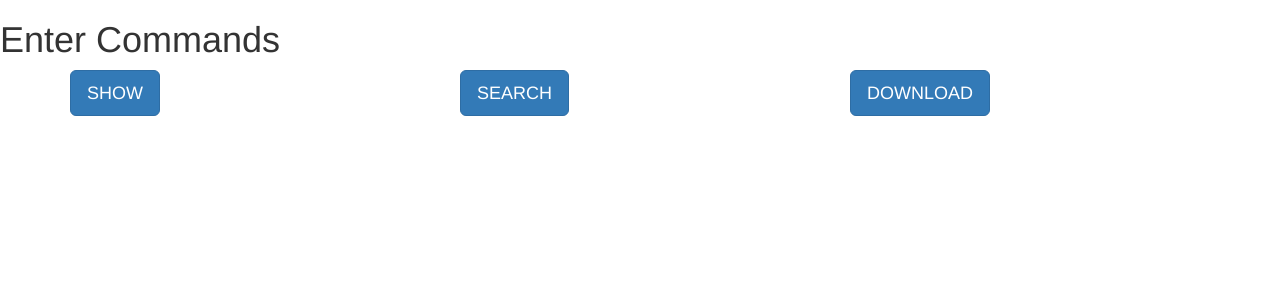
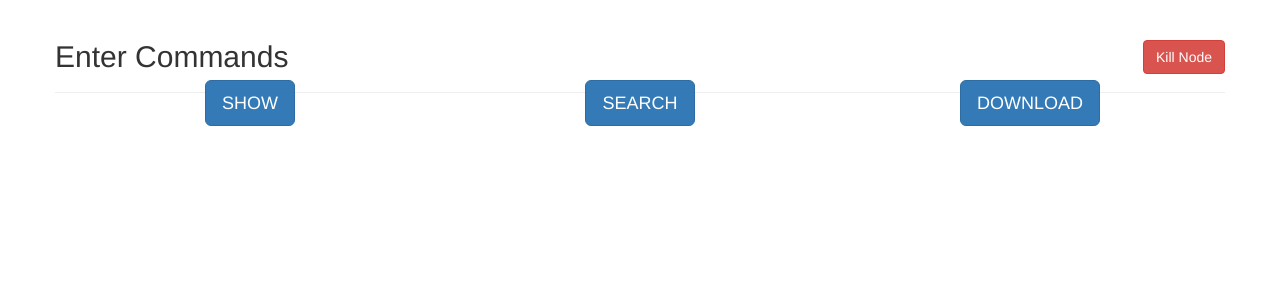
Before and after one commit to AkilaDPerera/distributed_system, a Flask app: page / in a window 1280 px wide. Shown: the top 300 px of the page. Run offline with Flask 2, Linux system fonts and the light colour scheme; parts of the project's set-up code (start-up, migrations or seed data) failed here and were passed over; some libraries are stand-ins or nearby versions.

Commit message:
UI changed

```diff
--- a/python/templates/index.html
+++ b/python/templates/index.html
@@ -2,16 +2,29 @@
 <html lang="en">
     <link rel="stylesheet" media="screen" href = "{{ url_for('static', filename='css/bootstrap.min.css') }}">
     <body>
-
-        <h1>Enter Commands</h1>
+        <div style="max-height: 80px;padding: 0px 0px 0px 0px;" class="container mh-50">
+            <div class='page-header'>
+                <div class='btn-toolbar pull-right'>
+                    <div class='btn-group'>
+                        <button type='button' class='btn btn-danger'>Kill Node</button>
+                    </div>
+                </div>
+                <h2>Enter Commands</h2>
+            </div>
+        </div>
         <div class="container">
-            <div class="row">
-                <div class="col-12 col-md-4">
-                    <form action="{{ url_for('show_nodes') }}" method="post">
-                        <button type="submit" class="btn btn-primary btn-lg">SHOW</button>
-                    </form>
+            <div class="row justify-content-md-center text-center">
+                <div class="col-lg-4">
+                    <button data-toggle="collapse" class="btn btn-primary btn-lg" data-target="#show">SHOW</button>
+                    <div id="show" class="collapse" >
+                        <p class="font-weight-bold"><strong>Select One</strong></p>
+                        <form action="{{ url_for('show_nodes') }}" method="post">
+                            <button type="submit" name="submit_button" class="btn btn-primary btn-lg" value="show_nodes">Nodes</button>
+                            <button type="submit" name="submit_button" class="btn btn-primary btn-lg" value="show_files">Files</button>
+                        </form>
+                    </div>
                 </div>
-                <div class="col-12 col-md-4">
+                <div class="col-lg-4">
                     <button data-toggle="collapse" class="btn btn-primary btn-lg" data-target="#search">SEARCH</button>
                     <div id="search" class="collapse" >
                         <form action="{{ url_for('search_files') }}" method="post">
@@ -23,7 +36,7 @@
                         </form>
                     </div>
                 </div>
-                <div class="col-12 col-md-4">
+                <div class="col-lg-4">
                     <button data-toggle="collapse" class="btn btn-primary btn-lg" data-target="#download">DOWNLOAD</button>
                     <div id="download" class="collapse" >
                         <form action="{{ url_for('download_file') }}" method="post">
```
